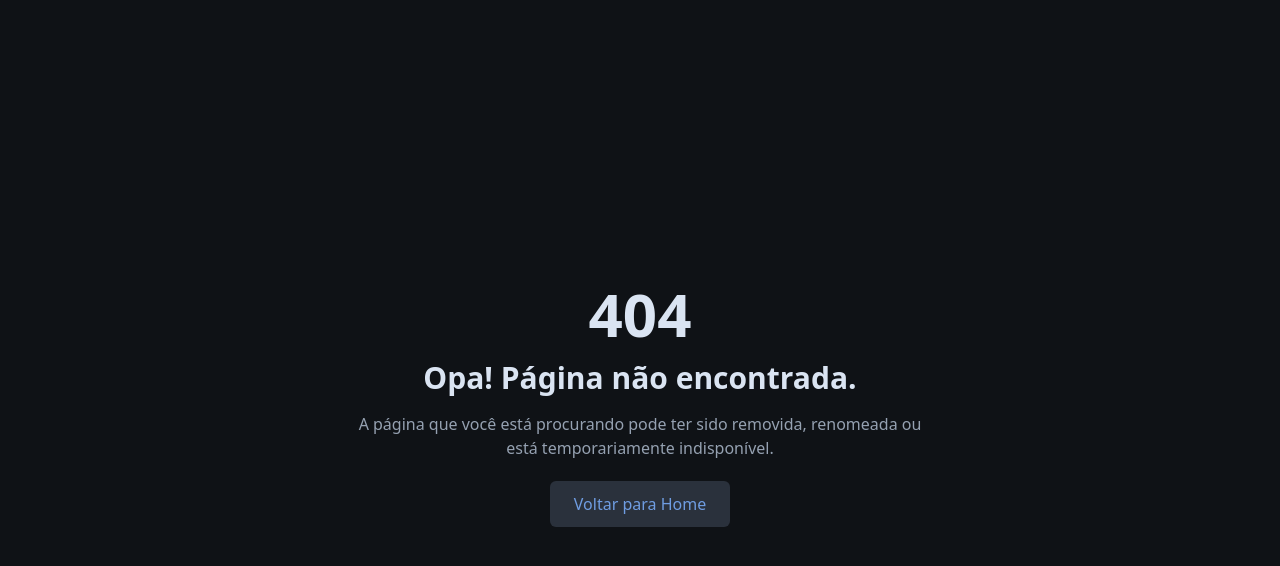
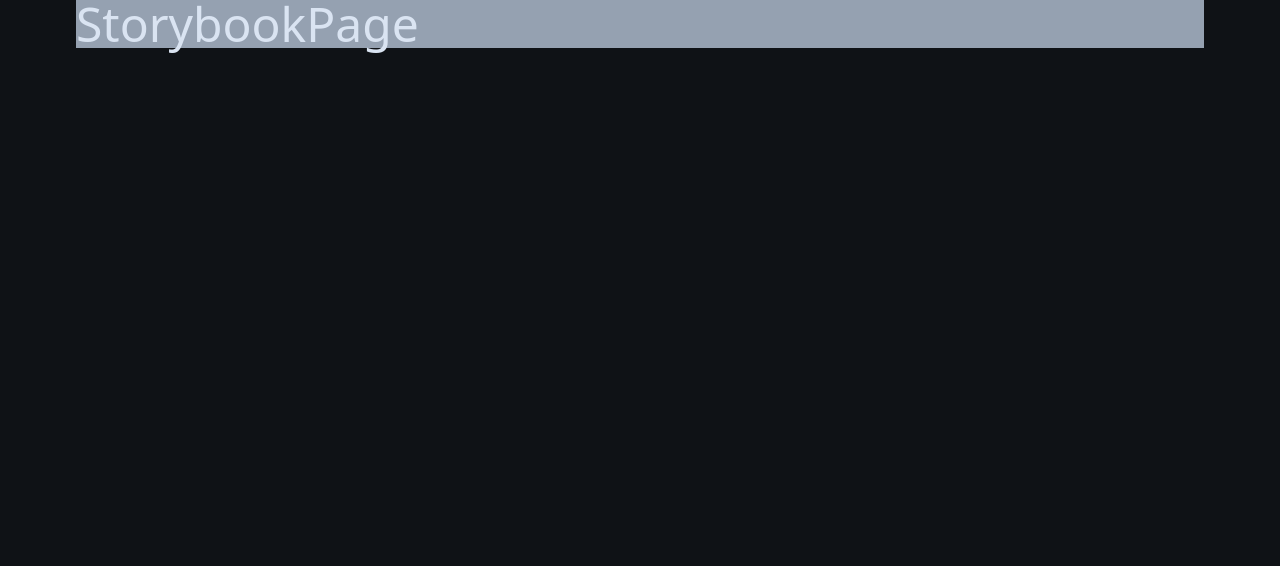
Before and after one commit to carlossroliveira/current-portfolio, a Next.js app: page /storybook in a window 1280 px wide. Before the commit this address had no page. Shown: the top 566 px of the page. Built offline with nearby package versions, Linux system fonts and the light colour scheme.

Commit message:
Add StorybookPage component with basic layout

```diff
--- /dev/null
+++ b/src/app/storybook/page.tsx
@@ -0,0 +1,7 @@
+export default function StorybookPage() {
+  return (
+    <div className="bg-gray-300">
+      <h1 className="text-5xl">StorybookPage</h1>
+    </div>
+  )
+}
```
